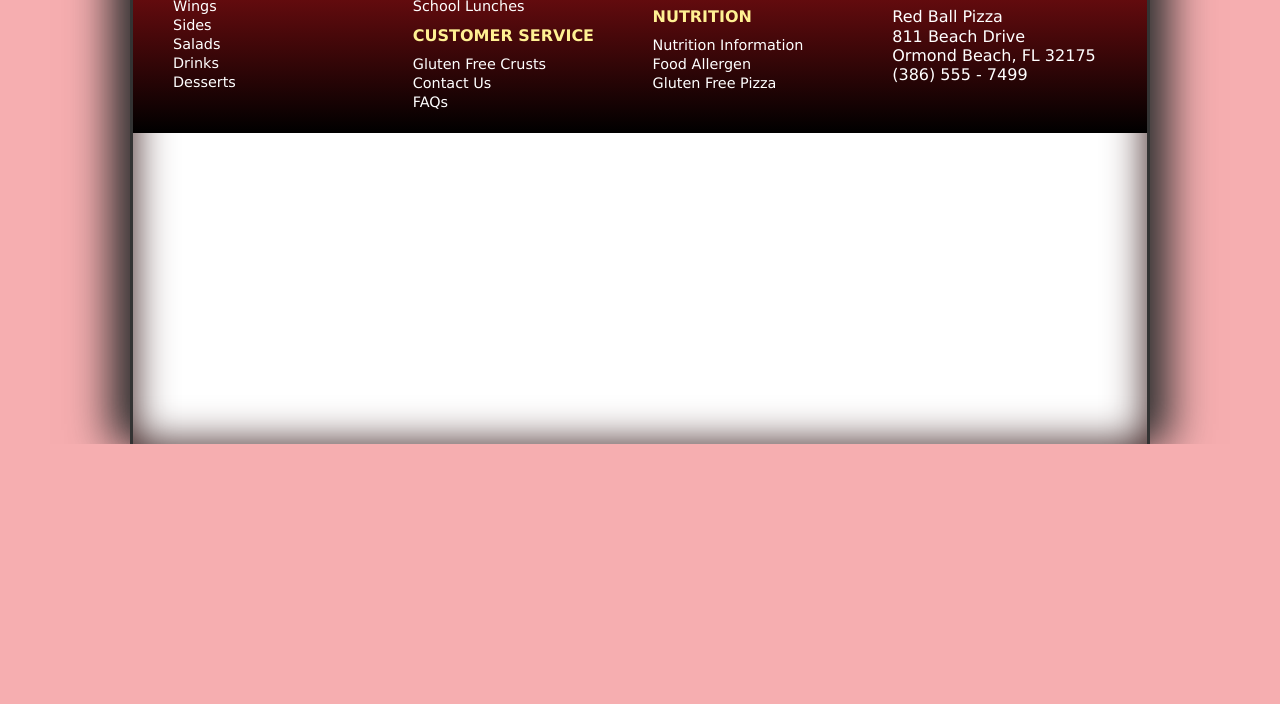
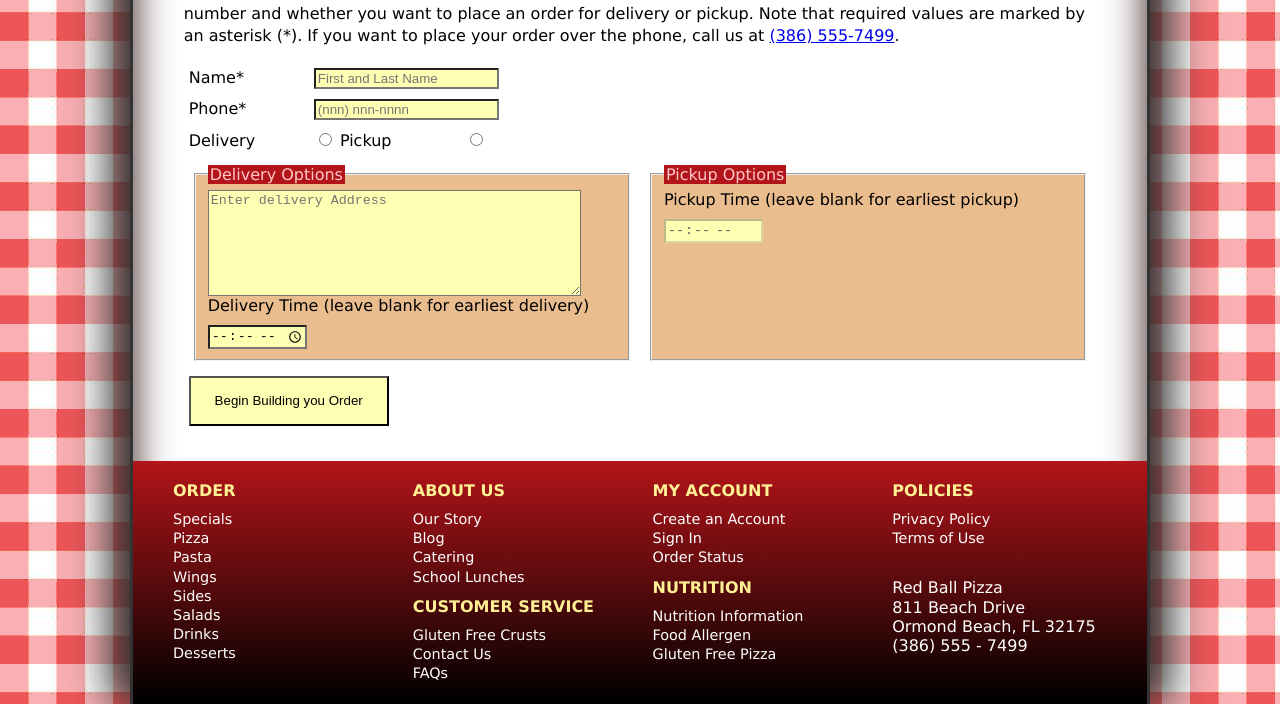
Before and after one commit to eahahn1s/review-7, a plain HTML site: page index.html in a window 1280 px wide. Shown: the part 356-1060 px from the top of the page. Before the commit the page ends 800 px from the top, so only its background shows below. Drawn offline with Linux system fonts and the light colour scheme; files that its build step writes are made by us from their sources.

Commit message:
second commit

```diff
--- a/css/rb_styles2.css
+++ b/css/rb_styles2.css
@@ -15,7 +15,7 @@
 /* HTML and Body styles */
 
 html {
-   background: rgb(246, 174, 176) url(rb_background.png);
+   background: rgb(246, 174, 176) url(../images/rb_background.png);
    font-family: Verdana, Geneva, sans-serif;
    height: 100%;
 }
--- /dev/null
+++ b/css/rb_validate.css
@@ -0,0 +1,26 @@
+/*
+   New Perspectives on HTML and CSS, 7th Edition
+   Tutorial 7
+   Review Assignment
+
+   Customer Information Validation Style Sheet
+   Author: Elizanna Hahn
+   Date:   10/23/25
+
+   Filename: rb_validate.css
+
+*/
+
+
+/* Validation Styles */
+input, select, textarea {
+   background-color: rgb(255, 255, 180);
+}
+input#nameBox:focus:valid,
+input#phoneBox:focus:valid {
+   background: rgb(220, 255, 220) url(../images/rb_okay.png) right/contain no-repeat;
+}
+input#nameBox:focus:invalid,
+input#phoneBox:focus:invalid{
+   background: rgb(255, 230, 230) url(../images/rb_warning.png) right/contain no-repeat;
+}
--- a/index.html
+++ b/index.html
@@ -17,14 +17,17 @@
    <meta charset="utf-8" />
    <meta name="viewport" content="width=device-width, initial-scale=1" />
    <title>Red Ball Pizza Customer Form</title>
-   <link href="rb_base.css" rel="stylesheet" />
-   <link href="rb_styles2.css" rel="stylesheet" />
+   <link href="./css/rb_base.css" rel="stylesheet" />
+   <link href="./css/rb_styles2.css" rel="stylesheet" />
+   <link href="./css/rb_forms2.css" rel="stylesheet" />
+   <link href="./css/rb_validate.css" rel="stylesheet" />
+   <script src="rb_formsubmit2.js"></script>
 </head>
 
 <body>
    <header>
-      <img src="rb_logo2.png" alt="Red Ball Pizza" id="logoimg" />
-      <nav> <a id="navicon" href="#"><img src="rb_navicon2.png" alt="" /></a>
+      <img src="./images/rb_logo2.png" alt="Red Ball Pizza" id="logoimg" />
+      <nav> <a id="navicon" href="#"><img src="./images/rb_navicon2.png" alt="" /></a>
          <ul>
             <li><a href="#">home</a></li>
             <li><a href="#">menu</a></li>
@@ -44,7 +47,38 @@
          values are marked by an asterisk (*). If you
          want to place your order over the phone, call us at
          <a href="tel:+13865557499">(386) 555-7499</a>.</p>
-
+      <form action="http://www.example.com/redball/customer" method="post" >
+         <div>
+            <label for="name">Name*</label>
+            <input id="nameBox" name="custName" type="text" placeholder="First and Last Name" required />
+         </div>
+         <div>
+            <label for="Phone">Phone*</label>
+            <input id="phoneBox" name="custPhone" placeholder="(nnn) nnn-nnnn" required
+               pattern="^\d{10}$|^(\(\d{3}\)\s*)?\d{4}$" />
+         </div>
+         <div>
+            <label for="delivery">Delivery</label>
+                        <input name="foodHot" id="hYes" value="yes" type="radio" />
+                        <label for="pickup">Pickup</label>
+                        <input name="foodHot" id="hNo" value="no" type="radio" />
+            </select>
+         </div>
+         <fieldset id="deliveryInfo">
+            <legend>Delivery Options</legend>
+            <textarea name="delAddress" id="addressBox" placeholder="Enter delivery Address"></textarea>
+            <label for="delBox">Delivery Time (leave blank for earliest delivery)</label>
+            <input id="deliveryBox" name="deliveryTime" type="time" />
+            </fieldset>
+            <fieldset id="pickupInfo">
+            <legend>Pickup Options</legend>
+            <label for="pickupBox">Pickup Time (leave blank for earliest pickup)</label>
+            <input id="pickupBox" name="pickupTime" disabled type="time" />
+         </fieldset>
+         <div id="buttons">
+            <input type="submit" value="Begin Building you Order">
+         </div>
+      </form>
 
    </section>
 
```
Also changed, not shown: css/rb_validate_txt.css (deleted, +0 -15 lines), html/rb_build.html (+6 -6 lines).
